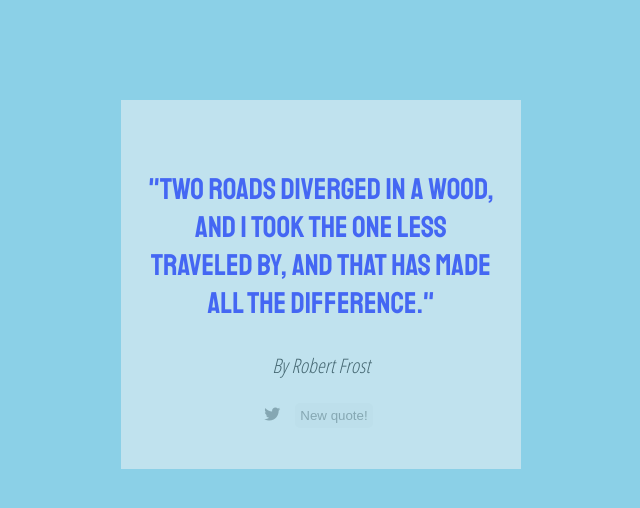
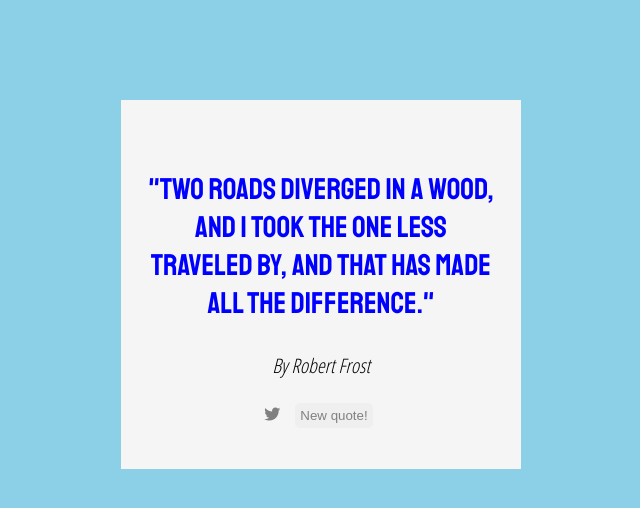
Before and after one commit to abu271/random-quote-machine, a React (Create React App) app: page / in a window 1280 px wide. Shown: the top 508 px of the page, without its empty margins (319-959 px from the left). Built offline with nearby package versions, Linux system fonts and the light colour scheme.

Commit message:
minor changes

```diff
--- a/src/Stateful components/App/App.css
+++ b/src/Stateful components/App/App.css
@@ -6,11 +6,10 @@
     padding: 40px 25px;
     margin-top: 100px;
     margin-bottom: 100px;
-    opacity: 50%;
 }
 
 .fadeIn {
-    animation: fadeIn 5s;
+    animation: fadeIn 4s;
 }
 
 @keyframes fadeIn {
@@ -23,7 +22,7 @@
 }
 
 .fadeOut {
-    animation: fadeOut 5s;
+    animation: fadeOut 4s;
 }
 
 @keyframes fadeOut {
--- a/src/index.css
+++ b/src/index.css
@@ -8,12 +8,6 @@
   -moz-osx-font-smoothing: grayscale;
   background-color: #8BD0E7;
 }
-
-code {
-  font-family: source-code-pro, Menlo, Monaco, Consolas, "Courier New",
-    monospace;
-}
-
 .buttonStyle {
   color: grey;
   padding: 5px;
@@ -30,6 +24,7 @@
   -moz-box-shadow: 0px 5px 40px -10px rgba(0,0,0,0.57);
   box-shadow: 5px 40px -10px rgba(0,0,0,0.57);
   transition: all 0.4s ease 0s;
+  cursor: pointer;
 }
 
 .buttonStyle:focus {
```
Also changed, not shown: src/Pure components/Author/Author.css (line endings or trailing spaces).
